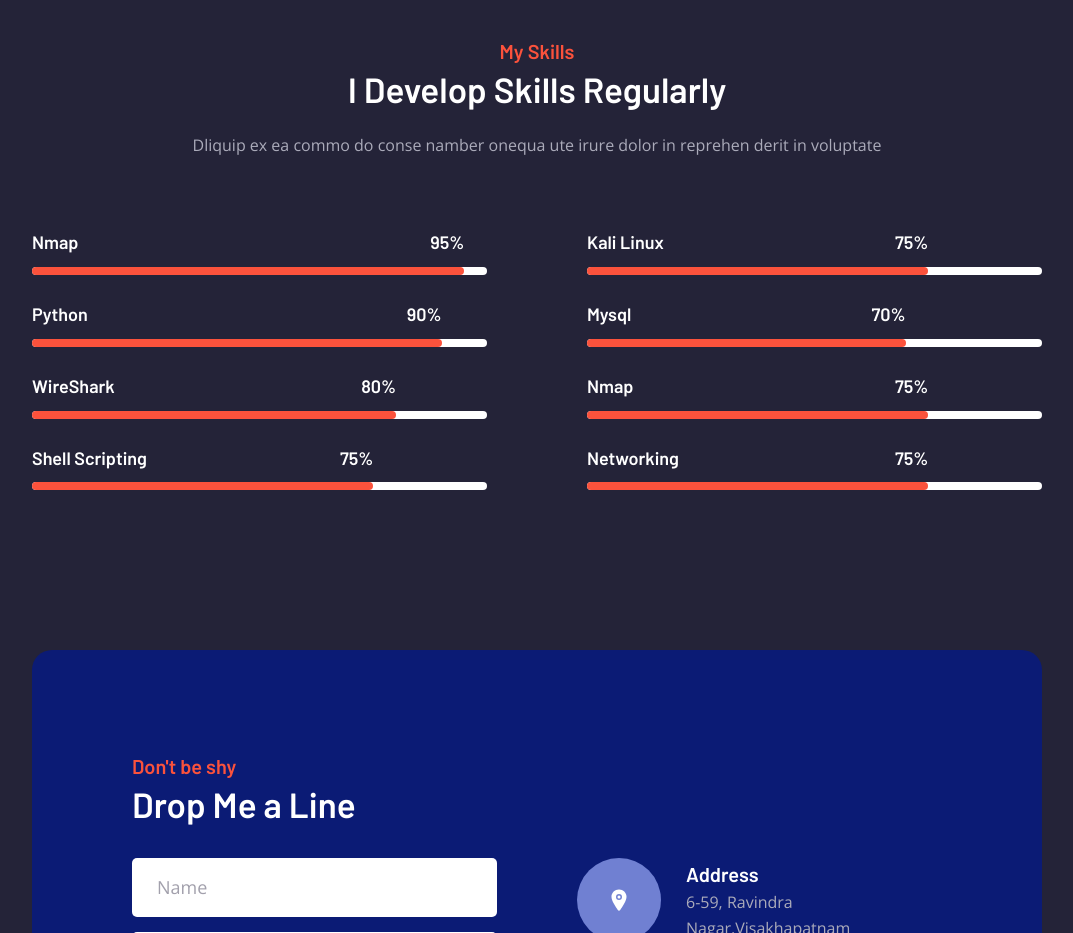
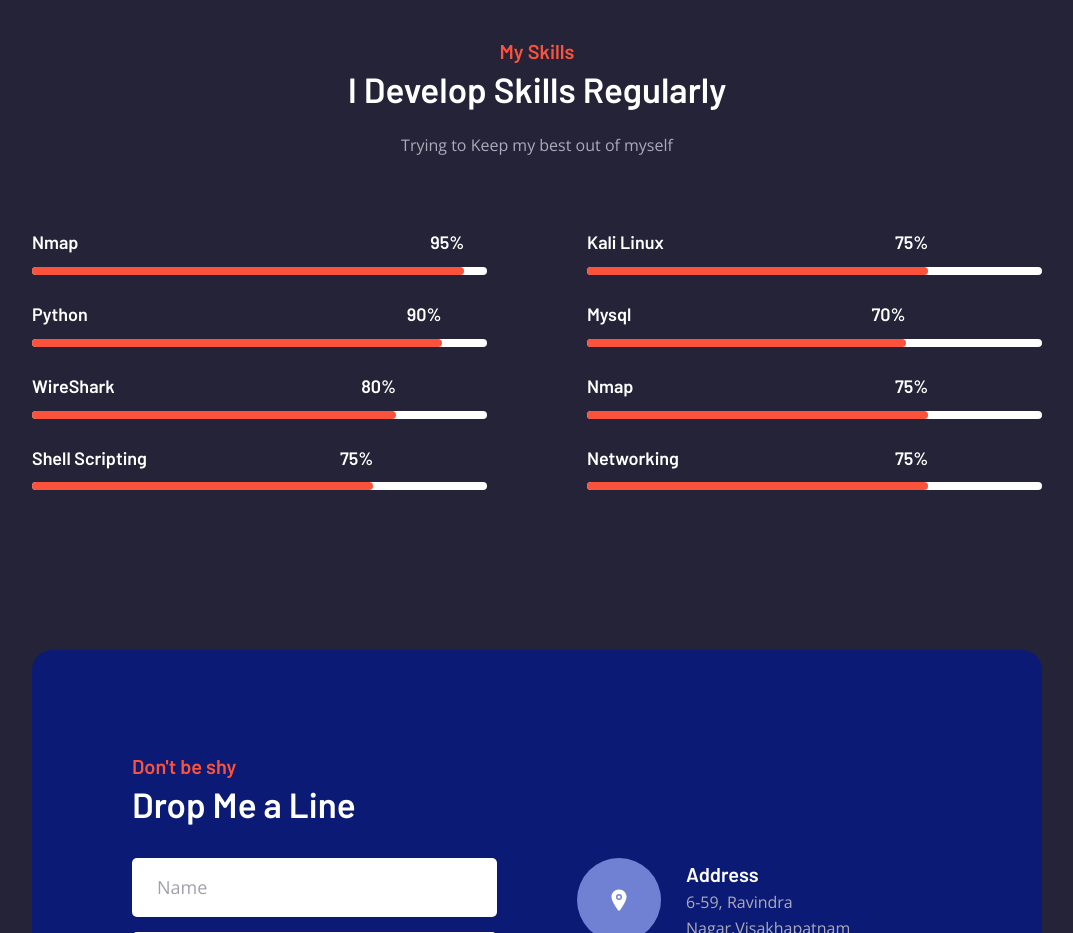
Before and after one commit to kalyannithish/kalyannithish.github.io, a plain HTML site: page index.html in a window 1280 px wide. Shown: the part 3780-4713 px from the top of the page, without its empty margins (103-1176 px from the left). Drawn offline with nearby package versions, Linux system fonts and the light colour scheme.

Commit message:
Update index.html

```diff
--- a/index.html
+++ b/index.html
@@ -312,7 +312,7 @@
           <h2 class="h2 section-title">I Develop Skills Regularly</h2>
 
           <p class="section-text">
-            Dliquip ex ea commo do conse namber onequa ute irure dolor in reprehen derit in voluptate
+           Trying to Keep my best out of myself
           </p>
 
           <ul class="skills-list">
```
